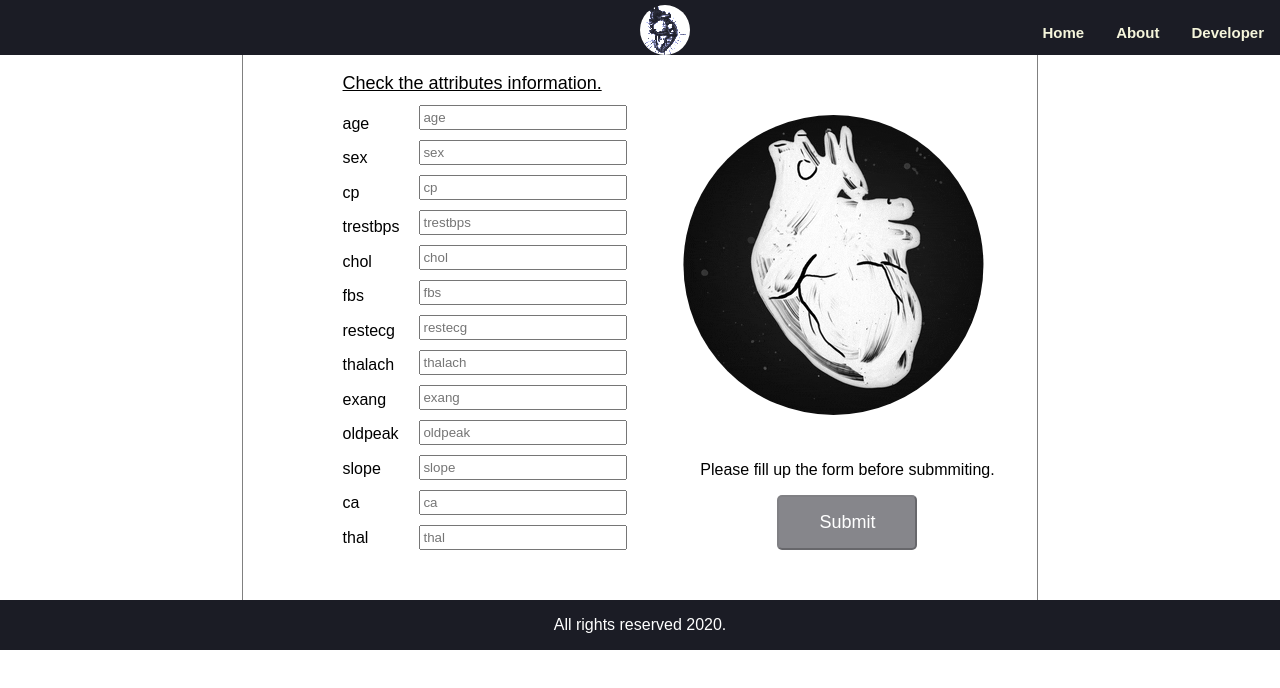
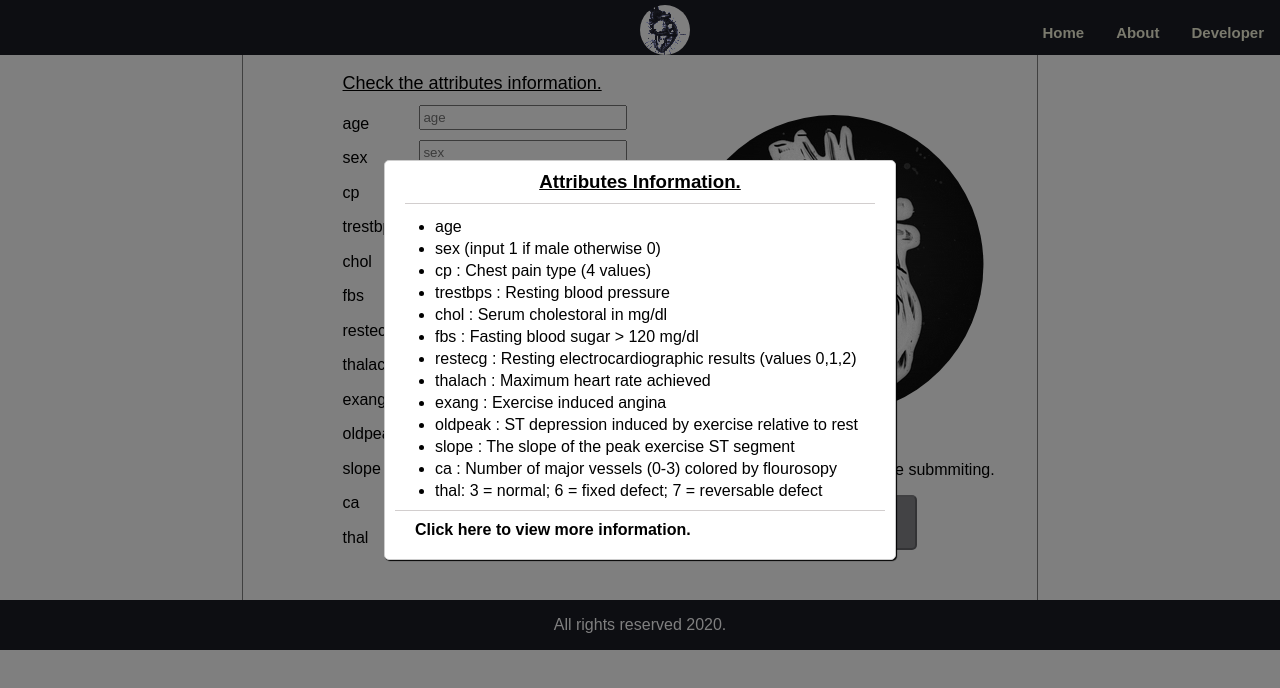
Before and after one commit to iamwendellbalagot/webapp-heartdisease-checker, a React app: page / in a window 1280 px wide. Both pictures are taken after a click on the element "Check the attributes information.". Shown: the top 688 px of the page. Built offline with nearby package versions, Linux system fonts and the light colour scheme.

Commit message:
added Atrributes Info

```diff
--- /dev/null
+++ b/src/components/AttributesInfo/AttributesInfo.css
@@ -0,0 +1,34 @@
+.AttributesInfo {
+    padding:  0 10px 20px 10px;
+}
+
+.AttributesInfo h3 {
+    text-decoration: underline;
+    margin: 10px;
+    text-align: center;
+    border-bottom: 1px solid rgba(165, 157, 157, 0.5);
+    padding-bottom: 10px;
+}
+
+.AttributesInfo ul {
+    padding-bottom: 10px;
+    margin:10px 0px 10px 0px;
+    border-bottom: 1px solid rgba(165, 157, 157, 0.5);
+}
+
+.AttributesInfo li {
+    padding-top: 4px;
+}
+
+.AttributesInfo a{
+    padding:0;
+    text-decoration: none;
+    color: black;
+    font-weight: 700;
+    margin-left: 20px;
+}
+
+.AttributesInfo a:hover{
+    color: #30397a;
+    text-decoration: underline;
+}
--- /dev/null
+++ b/src/components/AttributesInfo/AttributesInfo.js
@@ -0,0 +1,33 @@
+import React from 'react';
+import Modal from '../Modal/Modal';
+import classes from './AttributesInfo.css';
+
+const attributesInfo = (props) =>{
+    return (
+        <React.Fragment>
+            <Modal show = {props.show}>
+                <div className = {classes.AttributesInfo}>
+                <h3>Attributes Information.</h3>
+                    <ul>
+                        <li>age</li>
+                        <li>sex (input 1 if male otherwise 0)</li>
+                        <li>cp : Chest pain type (4 values)</li>
+                        <li>trestbps : Resting blood pressure</li>
+                        <li>chol : Serum cholestoral in mg/dl</li>
+                        <li>fbs : Fasting blood sugar {'>'} 120 mg/dl</li>
+                        <li>restecg : Resting electrocardiographic results (values 0,1,2)</li>
+                        <li>thalach : Maximum heart rate achieved</li>
+                        <li>exang : Exercise induced angina</li>
+                        <li>oldpeak : ST depression induced by exercise relative to rest</li>
+                        <li>slope : The slope of the peak exercise ST segment</li>
+                        <li>ca : Number of major vessels (0-3) colored by flourosopy</li>
+                        <li>thal: 3 = normal; 6 = fixed defect; 7 = reversable defect</li>
+                    </ul>
+                    <a target = {'_blank'} href = {'https://archive.ics.uci.edu/ml/datasets/Heart+Disease'}>Click here to view more information.</a>
+                </div>
+            </Modal>
+        </React.Fragment>
+    );
+}
+
+export default attributesInfo;
--- a/src/components/Body/Body.js
+++ b/src/components/Body/Body.js
@@ -12,7 +12,10 @@ const body = (props) =>{
         <React.Fragment>
             <div className = {classes.Body}>
                 <form className = {classes.Form}>
-                    <Inputs keys = {props.keys} changed = {props.changed}/>
+                    <Inputs
+                    keys = {props.keys}
+                    changed = {props.changed}
+                    clicked = {props.showAttributes}/>
                     <Submission
                     clicked = {props.clicked}
                     disabled = {props.disabled}/>
--- a/src/components/Body/Inputs/Inputs.js
+++ b/src/components/Body/Inputs/Inputs.js
@@ -18,7 +18,7 @@ const inputs = (props) =>{
                 <span><input onChange = {props.changed} className = {classes.Inputs} type='text' name = {props.keys[10]} placeholder = {props.keys[10]}/></span>
                 <span><input onChange = {props.changed} className = {classes.Inputs} type='text' name = {props.keys[11]} placeholder = {props.keys[11]}/></span>
                 <span><input onChange = {props.changed} className = {classes.Inputs} type='text' name = {props.keys[12]} placeholder = {props.keys[12]}/></span> */}
-                <p>Check the attributes information.</p>
+                <p onClick = {props.clicked}>Check the attributes information.</p>
                 <div className={classes.subContainer2}>
                     {props.keys.map(feat =>(
                         <span
--- a/src/components/Modal/Modal.css
+++ b/src/components/Modal/Modal.css
@@ -7,7 +7,7 @@
     box-shadow: 1px 1px 1px black;
     padding: 0px;
     left: 30%;
-    top: 30%;
+    top: 20%;
     box-sizing: border-box;
     transition: all 0.3s ease-out;
     border-radius: 5px;
--- a/src/containers/Home/Home.js
+++ b/src/containers/Home/Home.js
@@ -7,6 +7,7 @@ import classes from './Home.css';
 import Backdrop from '../../components/Backdrop/Backdrop';
 import Modal from '../../components/Modal/Modal';
 import Result from '../../components/Modal/Result/Result';
+import AttributesInfo from '../../components/AttributesInfo/AttributesInfo';
 
 class Home extends Component {
 
@@ -29,7 +30,8 @@ class Home extends Component {
         prediction:null,
         prob:null,
         submit: false,
-        showSpinner:false
+        showSpinner:false,
+        showAttributes: false
     }
 
     KEYS = ["age", "sex", "cp", "trestbps", "chol", "fbs", "restecg", "thalach", "exang", "oldpeak", "slope", "ca", "thal"];
@@ -39,15 +41,6 @@ class Home extends Component {
     componentDidMount(){
         console.log('DID MOUNT')
     }
-
-    // checkParams = () =>{
-    //     for (let feat in this.state.params) {
-    //         if (this.state.params[feat] === null) {
-
-    //             break;
-    //         }
-    //     }
-    // }
 
     formsHandler = (event) => {
         let name = event.target.name;
@@ -99,7 +92,14 @@ class Home extends Component {
 
     backdropHandler = () =>{
         this.setState(prevState =>({
-            submit:false
+            submit:false,
+            showAttributes:false
+        }))
+    }
+
+    attributesHandler = () =>{
+        this.setState(prevState =>({
+            showAttributes:true
         }))
     }
 
@@ -113,6 +113,10 @@ class Home extends Component {
                     <Backdrop
                     show = {this.state.submit}
                     clicked = {this.backdropHandler}/>
+                    <Backdrop
+                    show = {this.state.showAttributes}
+                    clicked = {this.backdropHandler}
+                    />
 
                     <Modal show = {this.state.submit}>
                         <Result
@@ -126,7 +130,10 @@ class Home extends Component {
                     changed = {this.formsHandler}
                     keys = {this.KEYS}
                     clicked = {this.submissionHandler}
-                    disabled = {res}/>
+                    disabled = {res}
+                    showAttributes = {this.attributesHandler}/>
+
+                    {this.state.showAttributes?<AttributesInfo show = {this.state.showAttributes}/> : null}
                     <Footer />
                 </div>
             </React.Fragment>
```
